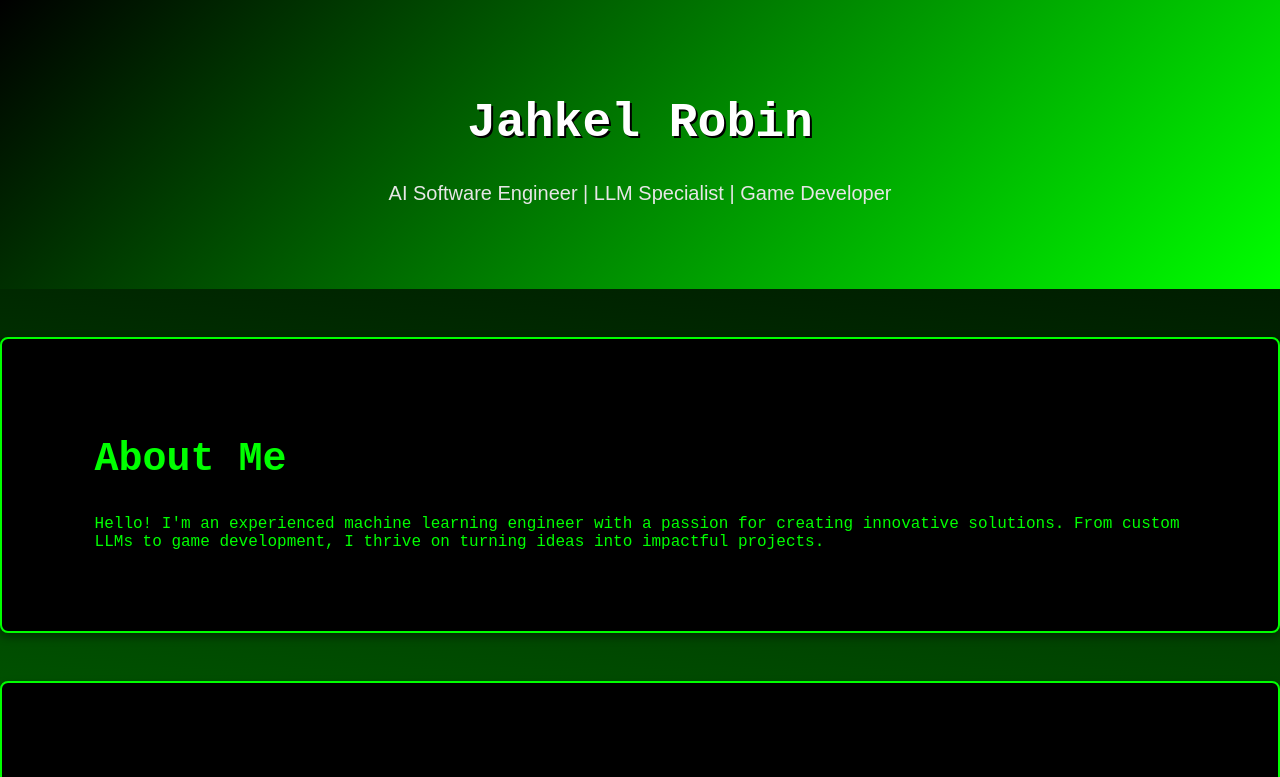
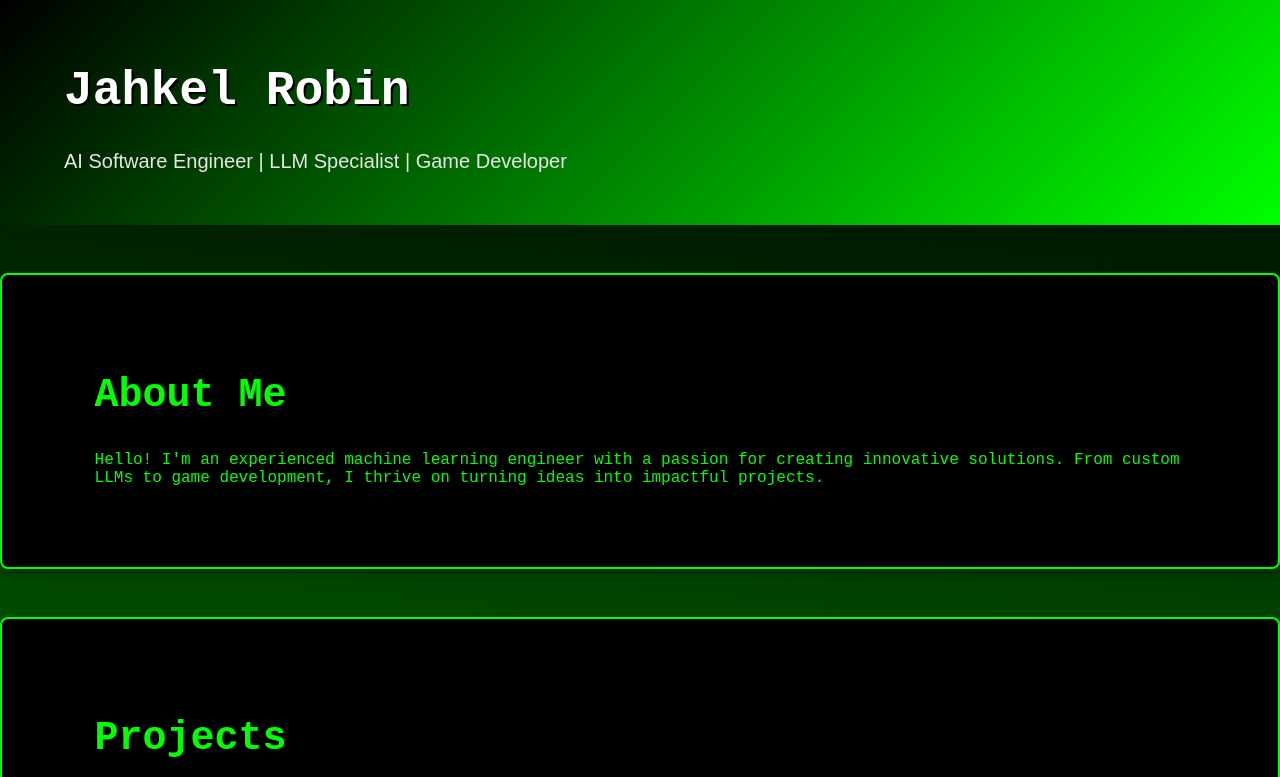
Before and after one commit to jahkelr/jahkelr.github.io, a plain HTML site: page index.html in a window 1280 px wide. Shown: the top 777 px of the page. Drawn offline with Linux system fonts and the light colour scheme.

Commit message:
Update styles.css

```diff
--- a/styles.css
+++ b/styles.css
@@ -8,7 +8,7 @@ body {
 
 header {
     background: linear-gradient(135deg, #000000, #00ff00);
-    text-align: center;
+    text-align:
     padding: 2rem 0;
 }
 
```
